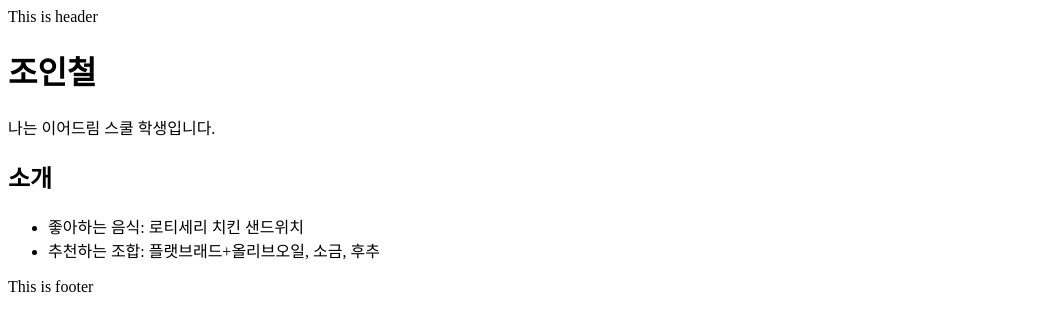
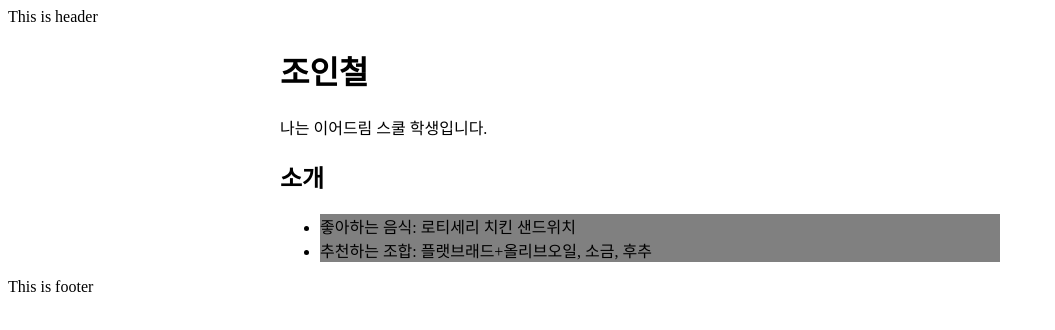
Before and after one commit to carryplz/carryplz.github.io, a plain HTML site: page index.html in a window 1280 px wide. Shown: the whole page, without its empty margins (0-1055 px from the left). Drawn offline with Linux system fonts and the light colour scheme.

Commit message:
feat: index.html add head link style, add style.css

```diff
--- a/index.html
+++ b/index.html
@@ -4,6 +4,7 @@
 		<meta charset="utf-8">
 		<title>My first Page</title>
 		<meta name="viewport" content="width=device-width, initial-scal =1.0">
+		<link rel="stylesheet" type="text/css" href="./style.css">
 	</head>
 	<body>
 		<header>This is header</header>
--- /dev/null
+++ b/style.css
@@ -0,0 +1,8 @@
+.container{
+	width: 720px;
+	margin: 0 auto;
+}
+
+ul > li{
+	background-color: gray;
+}
```
